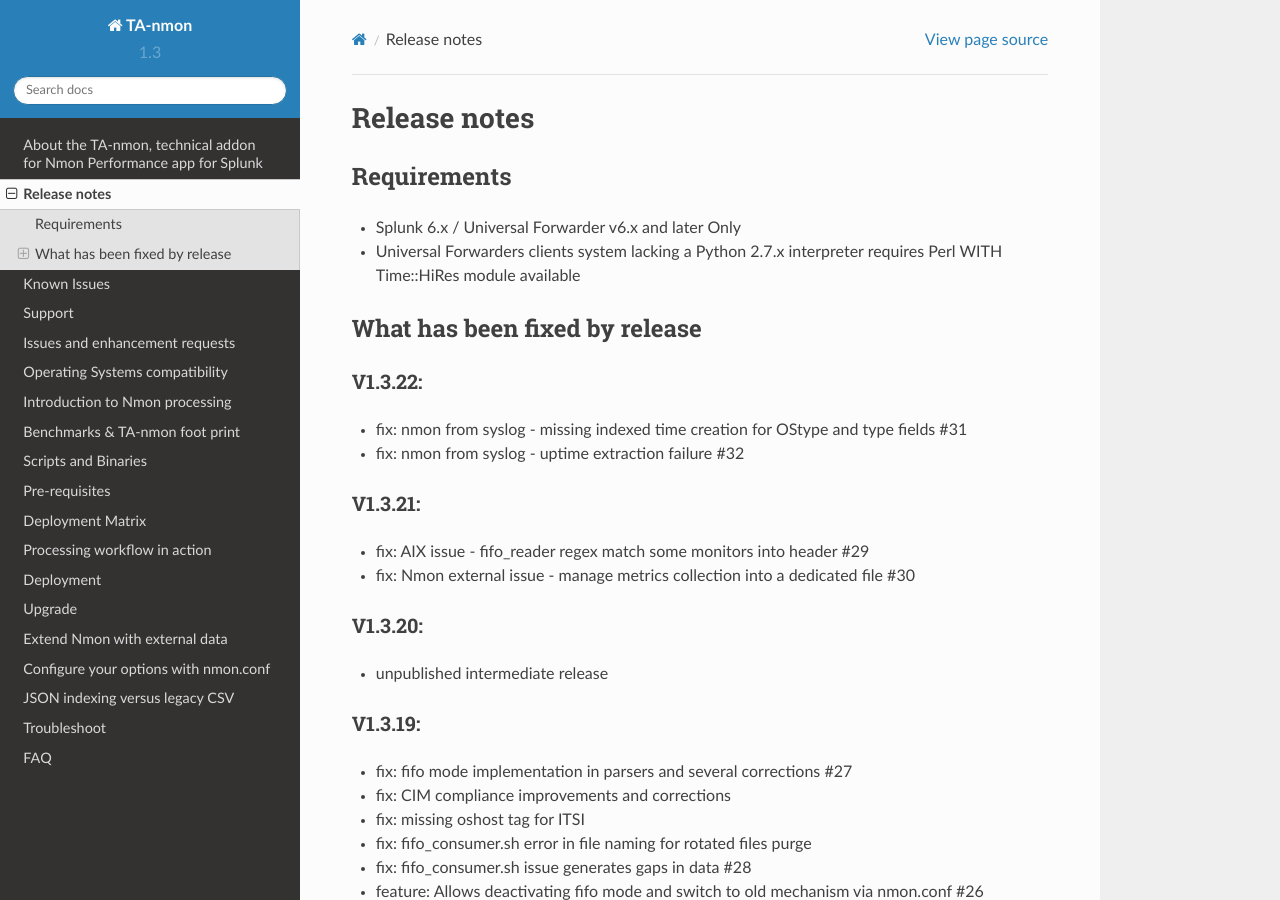
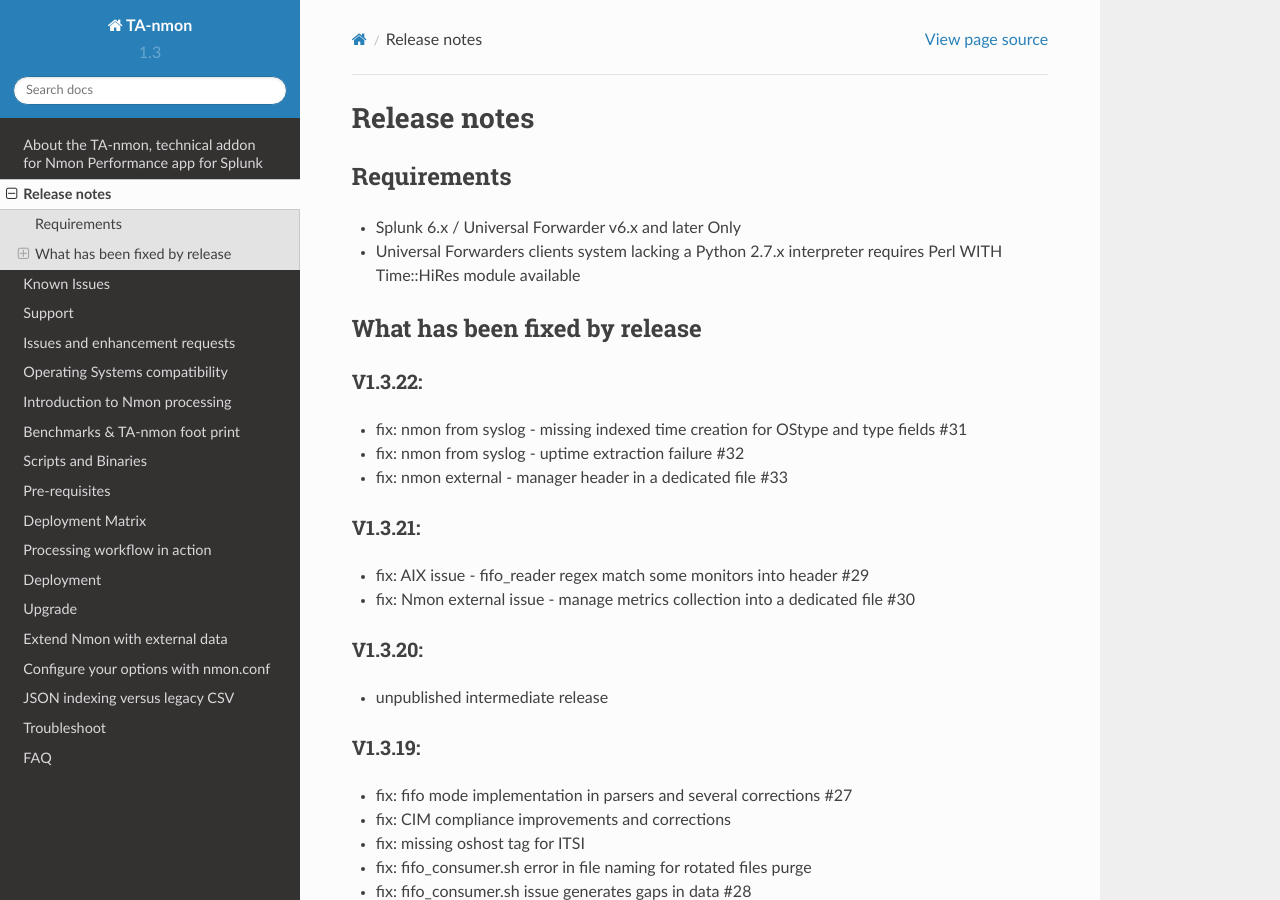
Before and after one commit to guilhemmarchand/TA-nmon, a Sphinx documentation site: the page built from docs/releasenotes.rst, in a window 1280 px wide and 900 px high. Built offline with Sphinx 7.4.7 and the Read the Docs theme 2.0.0, drawn with Linux system fonts in a browser that asks for light colours.

Commit message:
release notes update

```diff
--- a/docs/releasenotes.rst
+++ b/docs/releasenotes.rst
@@ -20,6 +20,7 @@
 
 - fix: nmon from syslog - missing indexed time creation for OStype and type fields #31
 - fix: nmon from syslog - uptime extraction failure #32
+- fix: nmon external - manager header in a dedicated file #33
 
 ========
 V1.3.21:
```
